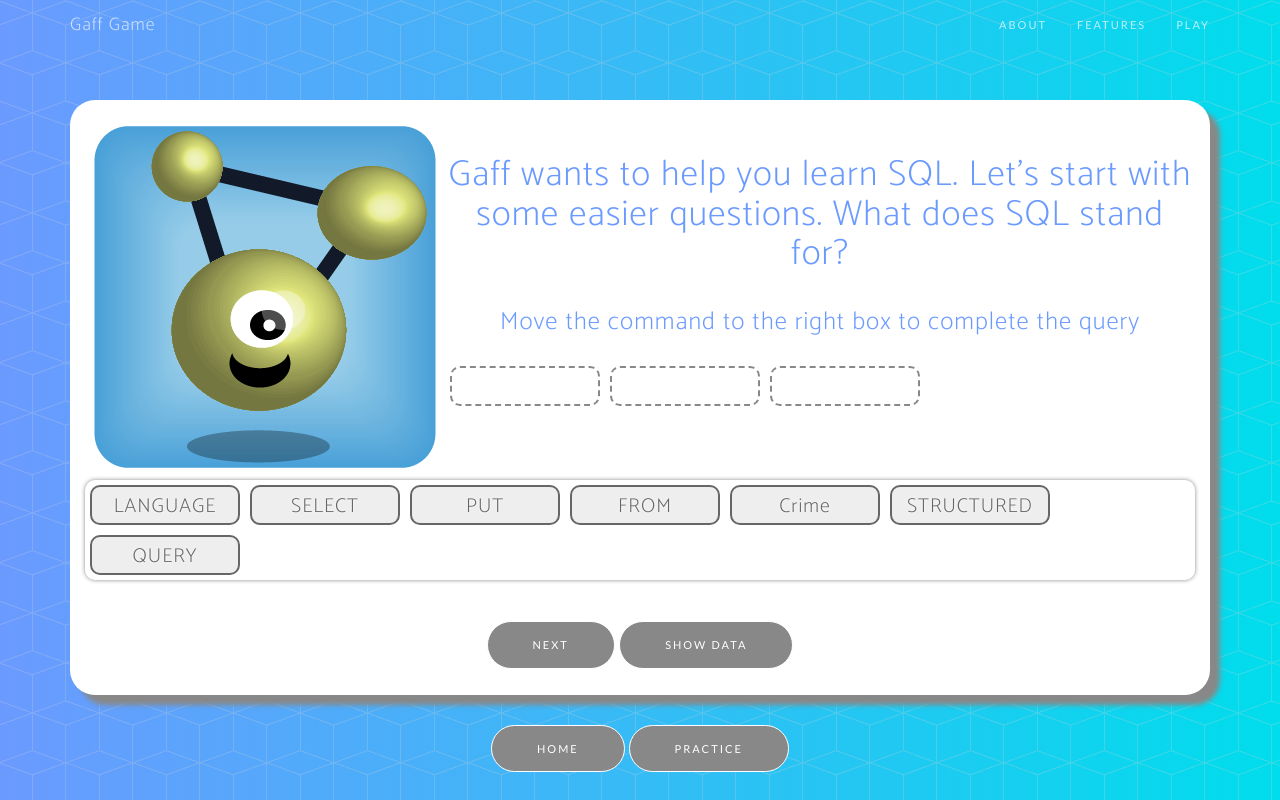
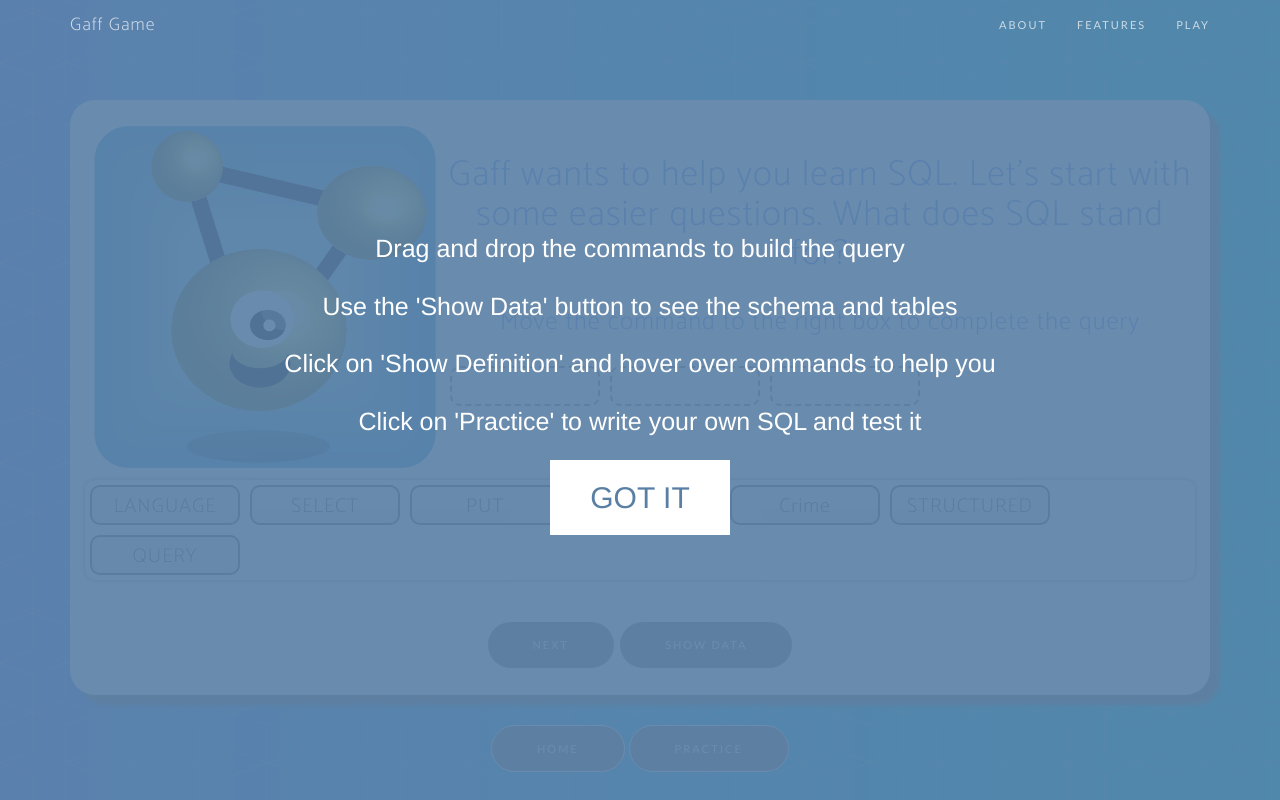
Before and after one commit to roseKQ/gaffgameV2, a plain HTML site: page PK_test.html in a window 1280 px wide. Shown: the top 800 px of the page. Drawn offline with nearby package versions, Linux system fonts and the light colour scheme; a web font is replaced by a local one.

Commit message:
Added an overlay with a 'got it' button

```diff
--- a/PK_test.html
+++ b/PK_test.html
@@ -35,6 +35,19 @@
     </head>
 
     <body id="page-top" class="bg-primary">
+
+<div id="myNav" class="overlay">
+
+  <div class="overlay-content">
+    <p>Drag and drop the commands to build the query</p>
+    <p>Use the 'Show Data' button to see the schema and tables</p>
+    <p>Click on 'Show Definition' and hover over commands to help you</p>
+    <p>Click on 'Practice' to write your own SQL and test it</p>
+      <p>
+  <a href="javascript:void(0)" class="closebtn" onclick="closeNav()">GOT IT</a></p>
+  </div>
+
+</div>
 
         <nav id="mainNav" class="navbar navbar-default navbar-fixed-top">
             <div class="container">
--- a/css/new-age-plus.css
+++ b/css/new-age-plus.css
@@ -79,6 +79,60 @@ section.cta {
     background-color: #888889;
     border-color: #ffffff;
 }
+
+.overlay {
+    height: 100%;
+    width: 100%;
+    position: fixed;
+    z-index: 1;
+    top: 0;
+    left: 0;
+    background-color: rgb(89, 127, 165);
+    background-color: rgba(89, 127, 165, 0.9);
+    overflow-y: hidden;
+    transition: 0.5s;
+
+}
+
+
+.overlay-content {
+    position: relative;
+    top: 25%;
+    width: 100%;
+    text-align: center;
+    margin-top: 30px;
+
+}
+
+.overlay a {
+    padding: 8px;
+    text-decoration: none;
+    font-size: 36px;
+    color: #f1f1f1;
+    display: block;
+    transition: 0.3s;
+}
+
+.overlay a:hover, .overlay a:focus {
+    color: #f1f1f1;
+}
+
+.overlay .closebtn {
+
+    text-align: center;
+    padding: 15px 32px;
+    width: 180px;
+    margin: auto;
+    top: 50%;
+    right: 50%;
+    font-size: 30px;
+    display: block;
+    color: rgb(89, 127, 165);
+    background-color: #ffffff;
+
+
+}
+
 /* End of theme overrides */
 
 main {
--- a/js/PK_test.js
+++ b/js/PK_test.js
@@ -825,6 +825,14 @@ function dataView() {
     window.location.href = 'DataDashboard.html';
 }
 
+function openNav() {
+    document.getElementById("myNav").style.height = "100%";
+}
+
+function closeNav() {
+    document.getElementById("myNav").style.height = "0%";
+}
+
 function drillDown() {
 
     var data = [
```
